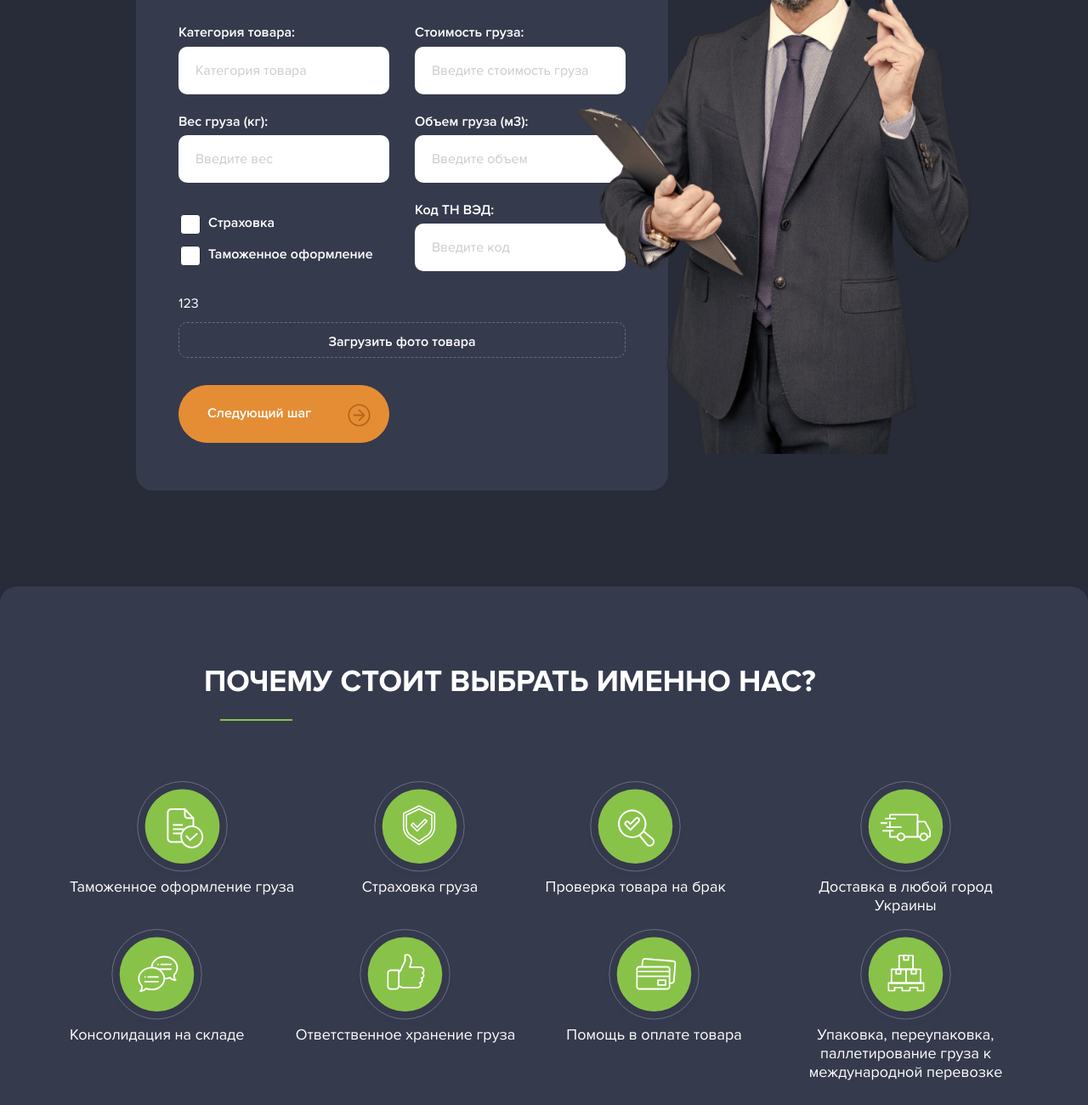
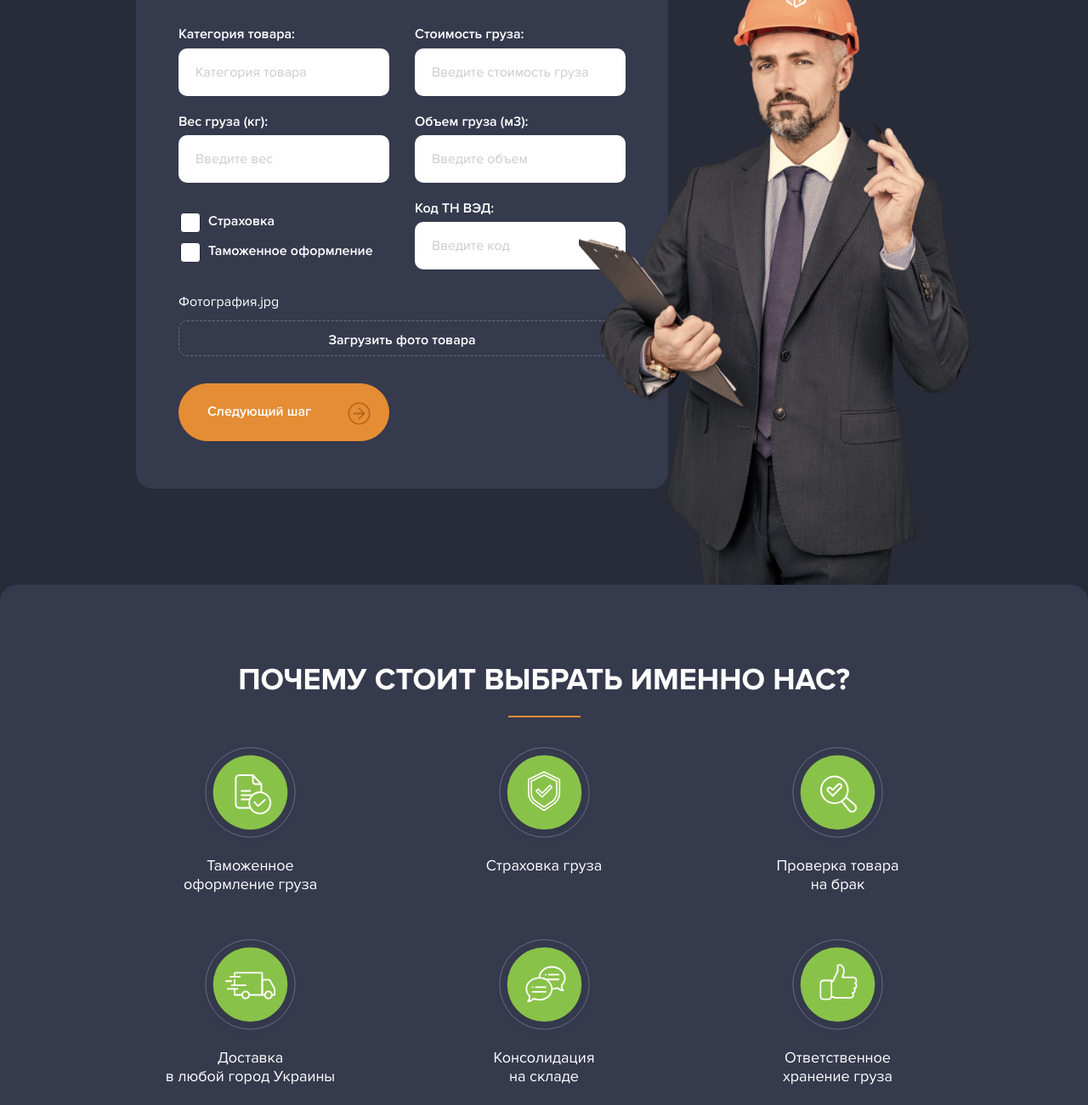
Before and after one commit to Stas-Zhorniak/dev-MasterTao, a website: page dev/index.html in a window 1280 px wide. Shown: the part 1080-2380 px from the top of the page at 85% size. Drawn offline with nearby package versions, Linux system fonts and the light colour scheme; files that its build step writes are made by us from their sources.

Commit message:
advantages desktop done

```diff
--- a/dev/assets/js/custom.js
+++ b/dev/assets/js/custom.js
@@ -7,6 +7,21 @@ $(document).ready(function(){
         breakpoint: 991,
         settings: {
           arrows: false,
+        }
+      },
+    ]
+  });
+});
+
+$(document).ready(function(){
+  $('.advantages-row').unslick({
+     responsive: [
+      {
+        settings: slick,
+        breakpoint: 991,
+        settings: {
+          arrows: false,
+          dots: true
         }
       },
     ]
--- a/dev/sass/advantages.scss
+++ b/dev/sass/advantages.scss
@@ -9,22 +9,35 @@
 	margin-left: auto;
 	margin-right: auto;
 	.advantages-title {
+		text-align: center;
+		max-width: 1140px;
+		width: 100%;
+		position: relative;
 		margin: 0 auto;
-		max-width: 1140px;
-		width: 800px;
 	}
 	.container {
-		margin-top: 50px;
+		margin-top: 35px;
 		.advantages-row {
+			margin: 0 auto;
+			width: 100%;
+			padding-left: 80px;
+			padding-right: 80px;
 			display: flex;
 			justify-content: space-between;
+			flex-wrap: wrap;
+
 			.advantages-box {
+				max-width: 265px;
+				width: 100%;
 				display: flex;
 				flex-direction: column;
 				align-items: center;
+				margin-bottom: 38px;
+
 				.box-img {
 					width: 113px;
 					height: 113px;
+					margin-bottom: 15px;
 				}
 				.box-description {
 					max-width: 265px;
--- a/dev/sass/calculation.scss
+++ b/dev/sass/calculation.scss
@@ -2,8 +2,7 @@
 	overflow-x: clip;
 	.container {
 		position: relative;
-		.calculation-title,
-		.title {
+		.title-primary {
 			text-align: left;
 			max-width: 700px;
 			width: 100%;
@@ -15,7 +14,7 @@
 		}
 		.calculation-img-cont {
 			position: absolute;
-			top: 70px;
+			bottom: -113px;
 			right: 68px;
 			.calculation-img {
 				max-width: 560px;
@@ -28,11 +27,6 @@
 .input-row {
 	display: flex;
 	justify-content: space-between;
-}
-
-.input-column {
-	max-width: 248px;
-	width: 100%;
 }
 
 .input-box {
@@ -61,6 +55,8 @@ label {
 }
 
 [for="file"] {
+	max-width: 526px;
+	width: 100%;
 	margin-top: 10px;
 	height: 42px;
 	width: 100%;
--- a/dev/sass/first-screen.scss
+++ b/dev/sass/first-screen.scss
@@ -5,7 +5,6 @@
 
 .slide {
 	border-radius: 20px;
-
 	background-size: cover;
 	background-repeat: no-repeat;
 }
--- a/dev/sass/fonts.scss
+++ b/dev/sass/fonts.scss
@@ -1,6 +1,6 @@
 @font-face {
 	font-family: "ProximaNova";
-	src: url("../assets/fonts/ProximaNova-Bold.ttf") format("truetype");
+	src: url("assets/fonts/ProximaNova-Bold.ttf") format("truetype");
 	font-weight: 700;
 	font-style: normal;
 	font-display: swap;
@@ -8,7 +8,7 @@
 
 @font-face {
 	font-family: "ProximaNova";
-	src: url("../assets/fonts/ProximaNova-Semibold.ttf") format("truetype");
+	src: url("assets/fonts/ProximaNova-Semibold.ttf") format("truetype");
 	font-weight: 600;
 	font-style: normal;
 	font-display: swap;
@@ -16,7 +16,7 @@
 
 @font-face {
 	font-family: "ProximaNova";
-	src: url("../assets/fonts/ProximaNova-Regular.ttf") format("truetype");
+	src: url("assets/fonts/ProximaNova-Regular.ttf") format("truetype");
 	font-weight: 400;
 	font-style: normal;
 	font-display: swap;
@@ -24,7 +24,7 @@
 
 @font-face {
 	font-family: "ProximaNova";
-	src: url("../assets/fonts/ProximaNova-Light.ttf") format("truetype");
+	src: url("assets/fonts/ProximaNova-Light.ttf") format("truetype");
 	font-weight: 300;
 	font-style: normal;
 	font-display: swap;
--- a/dev/sass/global.scss
+++ b/dev/sass/global.scss
@@ -2,6 +2,12 @@ body {
 	background: #282b38;
 	color: #fff;
 	font-family: "ProximaNova";
+}
+
+h1,
+h2,
+h3 {
+	margin-bottom: 0;
 }
 
 h1 {
@@ -19,7 +25,7 @@ h2 {
 	text-transform: uppercase;
 }
 
-h2::after {
+.title-primary h2:after {
 	content: "";
 	position: static;
 	display: inline-block;
@@ -27,6 +33,17 @@ h2::after {
 	height: 2px;
 	background-color: #89c249;
 	margin: 10px 10px 10px 19px;
+}
+
+.title-secondary h2::after {
+	content: "";
+	position: static;
+	display: block;
+	width: 85px;
+	height: 2px;
+	background-color: #e58d35;
+
+	margin: 19px auto 0 auto;
 }
 
 h3 {
@@ -175,8 +192,6 @@ ul {
 }
 
 [type="text"] {
-	max-width: 248px;
-	width: 100%;
 	height: 56px;
 	border-radius: 10px;
 	padding-left: 20px;
--- a/dev/sass/header.scss
+++ b/dev/sass/header.scss
@@ -21,7 +21,6 @@
 
 	.navbar-brand {
 		margin-right: 0;
-		margin-left: 5px;
 	}
 }
 
--- a/dev/sass/media/_media_max_width991.scss
+++ b/dev/sass/media/_media_max_width991.scss
@@ -153,23 +153,23 @@
 				padding-top: 50px;
 				.input-row {
 					flex-direction: column;
+					padding-left: 30px;
+					padding-right: 30px;
 					.input-column {
 						margin: 0 auto;
-						max-width: 275px;
 						width: 100%;
 						&.file-cont {
 							margin-top: 0;
 						}
 						.input-box {
+							display: flex;
+							flex-direction: column;
 							margin-bottom: 17px;
 							&.checkbox-padding {
 								margin-bottom: 13px;
 								margin-left: 0;
 							}
-							[type="text"] {
-								max-width: 275px;
-								width: 100%;
-							}
+
 							#file-name {
 								padding-top: 0;
 							}
--- a/dev/sass/media/_media_min_width992.scss
+++ b/dev/sass/media/_media_min_width992.scss
@@ -14,9 +14,9 @@
 	}
 
 	.slide {
-		padding-top: 159px;
+		padding-top: 163px;
 		padding-bottom: 228px;
-		padding-left: 92px;
+		padding-left: 96px;
 		padding-right: 92px;
 	}
 
@@ -37,18 +37,29 @@
 	.calculation {
 		.container {
 			padding-left: 90px;
-			.calculation-title,
-			.title {
+			.title-primary {
 				padding-top: 97px;
 				padding-bottom: 54px;
 			}
 			.calculation-form {
-				padding-top: 45px;
+				padding-top: 53px;
 				padding-bottom: 36px;
 				padding-left: 50px;
 				padding-right: 50px;
 				max-width: 626px;
 				width: 100%;
+				.input-row {
+					.input-column {
+						max-width: 248px;
+						&.file-cont {
+							max-width: 526px;
+						}
+						.input-box {
+							display: flex;
+							flex-direction: column;
+						}
+					}
+				}
 				.check-cont {
 					.checkbox-padding {
 						margin-top: 15px;
--- a/dev/templates/advantages.html
+++ b/dev/templates/advantages.html
@@ -1,11 +1,17 @@
 <section class="advantages">
 	<div class="advantages-cont">
-		<h2 class="advantages-title">Почему стоит выбрать именно нас?</h2>
+		<div class="advantages-title title-secondary">
+			<h2>Почему стоит выбрать именно нас?</h2>
+		</div>
+
 		<div class="container">
 			<div class="advantages-row">
 				<span class="advantages-box"
 					><img class="box-img" src="assets/img/box-img-1.svg" />
-					<p class="box-description">Таможенное оформление груза</p></span
+					<p class="box-description">
+						Таможенное <br />
+						оформление груза
+					</p></span
 				>
 				<span class="advantages-box"
 					><img class="box-img" src="assets/img/box-img-2.svg" />
@@ -13,25 +19,38 @@
 				>
 				<span class="advantages-box"
 					><img class="box-img" src="assets/img/box-img-3.svg" />
-					<p class="box-description">Проверка товара на брак</p>
+					<p class="box-description">
+						Проверка товара <br />
+						на брак
+					</p>
 				</span>
 				<span class="advantages-box"
 					><img class="box-img" src="assets/img/box-img-4.svg" />
-					<p class="box-description">Доставка в любой город Украины</p></span
+					<p class="box-description">
+						Доставка <br />
+						в любой город Украины
+					</p></span
 				>
-			</div>
-			<div class="advantages-row">
 				<span class="advantages-box"
 					><img class="box-img" src="assets/img/box-img-5.svg" />
-					<p class="box-description">Консолидация на складе</p>
+					<p class="box-description">
+						Консолидация <br />
+						на складе
+					</p>
 				</span>
 				<span class="advantages-box"
 					><img class="box-img" src="assets/img/box-img-6.svg" />
-					<p class="box-description">Ответственное хранение груза</p>
+					<p class="box-description">
+						Ответственное <br />
+						хранение груза
+					</p>
 				</span>
 				<span class="advantages-box"
 					><img class="box-img" src="assets/img/box-img-7.svg" />
-					<p class="box-description">Помощь в оплате товара</p>
+					<p class="box-description">
+						Помощь в <br />
+						оплате товара
+					</p>
 				</span>
 				<span class="advantages-box"
 					><img class="box-img" src="assets/img/box-img-8.svg" />
--- a/dev/templates/calculation.html
+++ b/dev/templates/calculation.html
@@ -1,6 +1,6 @@
 <section class="calculation">
 	<div class="container">
-		<div class="calculation-title title">
+		<div class="calculation-title title-primary">
 			<h2>Получить рассчет стоимости доставки вашего груза</h2>
 		</div>
 		<form class="calculation-form">
@@ -50,7 +50,7 @@
 			<div class="input-row">
 				<div class="input-column file-cont col-12">
 					<div class="input-box">
-						<div id="file-name">123</div>
+						<div id="file-name">Фотография.jpg</div>
 						<label for="file">Загрузить фото товара</label>
 						<input id="file" type="file" />
 					</div>
--- a/dev/templates/header.html
+++ b/dev/templates/header.html
@@ -2,7 +2,7 @@
 	<nav class="navbar navbar-expand-lg navbar-light">
 		<div class="container">
 			<a class="navbar-brand" href="#"
-				><img src="../assets/img/logo.svg" alt="logo"
+				><img src="assets/img/logo.svg" alt="logo"
 			/></a>
 			<button
 				class="navbar-toggler hamburger hamburger--stand"
```
